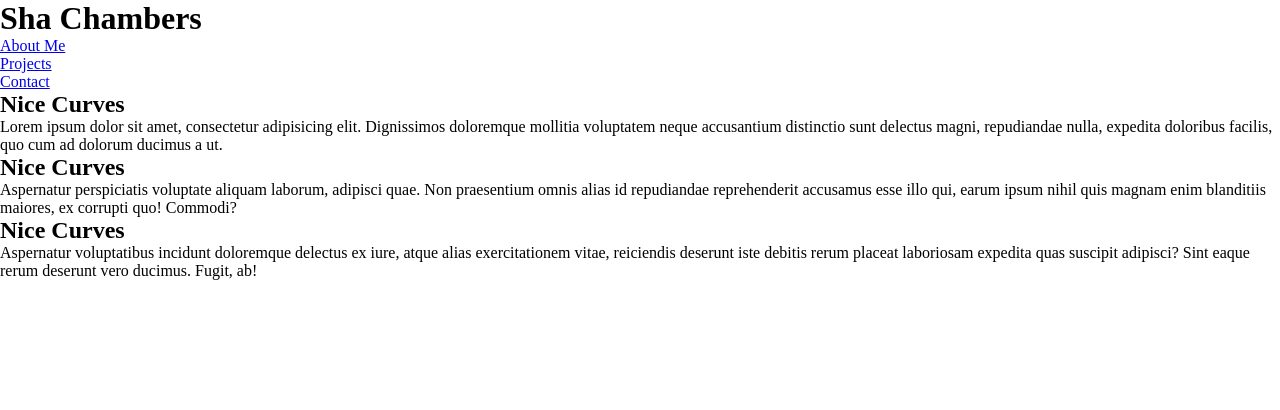
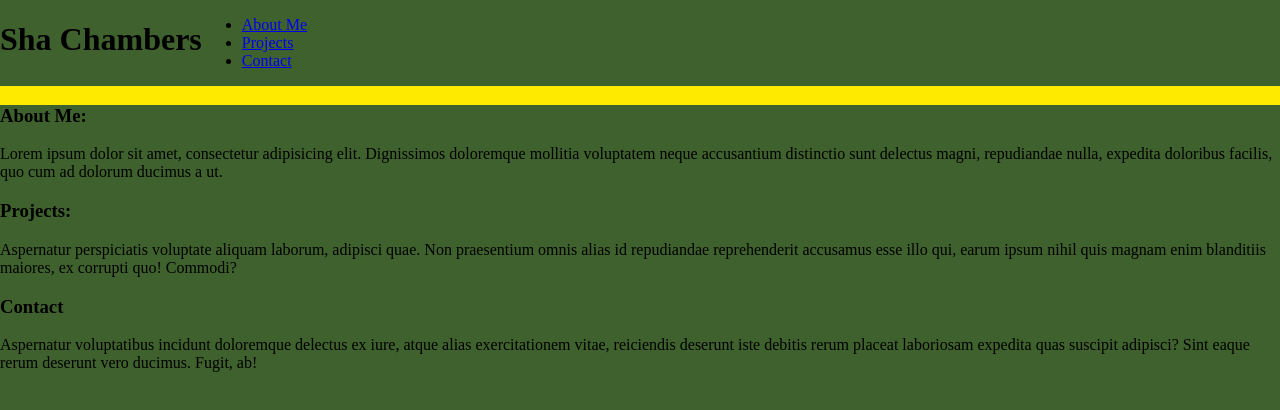
Before and after one commit to SuzyChambers/scPortfolio, a plain HTML site: page index.html in a window 1280 px wide. Drawn offline with Linux system fonts and the light colour scheme.

Commit message:
added color properly

```diff
--- a/asset/style.css
+++ b/asset/style.css
@@ -4,11 +4,20 @@
     --pink2: #FFAFCC;
     --blue: #BDE0FE;
     --blue2: #A2D2FF;
-    --black: black
+    --black: black;
  }
+* {
+    background-color: #3f612d;
 
- * {
-    background-color: var(--blue);
-    margin: 0px;
-    padding:0px;
- }
+}
+body {
+    background-color: #FEEA00;
+    margin: 0%;
+    padding:0%;
+}
+header{
+    display: flex;
+    justify-content: left;
+    align-items: left;
+    position: relative;
+}
--- a/index.html
+++ b/index.html
@@ -4,8 +4,8 @@
     <meta charset="UTF-8">
     <meta http-equiv="X-UA-Compatible" content="IE=edge">
     <meta name="viewport" content="width=device-width, initial-scale=1.0">
+    <title>Document</title>
     <link rel="stylesheet" href="./asset/style.css">
-    <title>Document</title>
 </head>
 <header>
     <h1>Sha Chambers</h1>
@@ -25,21 +25,23 @@
         </nav>
     </div>
 </header>
-<body>
+<main>
+<body class="body">
     <section>
-        <h1>Nice Curves</h1>
+        <h3>About Me:</h1>
         <p>Lorem ipsum dolor sit amet, consectetur adipisicing elit. Dignissimos doloremque mollitia voluptatem neque accusantium distinctio sunt delectus magni, repudiandae nulla, expedita doloribus facilis, quo cum ad dolorum ducimus a ut.</p>
     </section>
     <section>
-        <h1>Nice Curves</h1>
+        <h3>Projects:</h3>
         <p>Aspernatur perspiciatis voluptate aliquam laborum, adipisci quae. Non praesentium omnis alias id repudiandae reprehenderit accusamus esse illo qui, earum ipsum nihil quis magnam enim blanditiis maiores, ex corrupti quo! Commodi?</p>
     </section>
     <section>
-        <h1>Nice Curves</h1>
+        <h3>Contact</h3>
         <p>Aspernatur voluptatibus incidunt doloremque delectus ex iure, atque alias exercitationem vitae, reiciendis deserunt iste debitis rerum placeat laboriosam expedita quas suscipit adipisci? Sint eaque rerum deserunt vero ducimus. Fugit, ab!</p>
     </section>
 
 
 
 </body>
+</main>
 </html>
```
